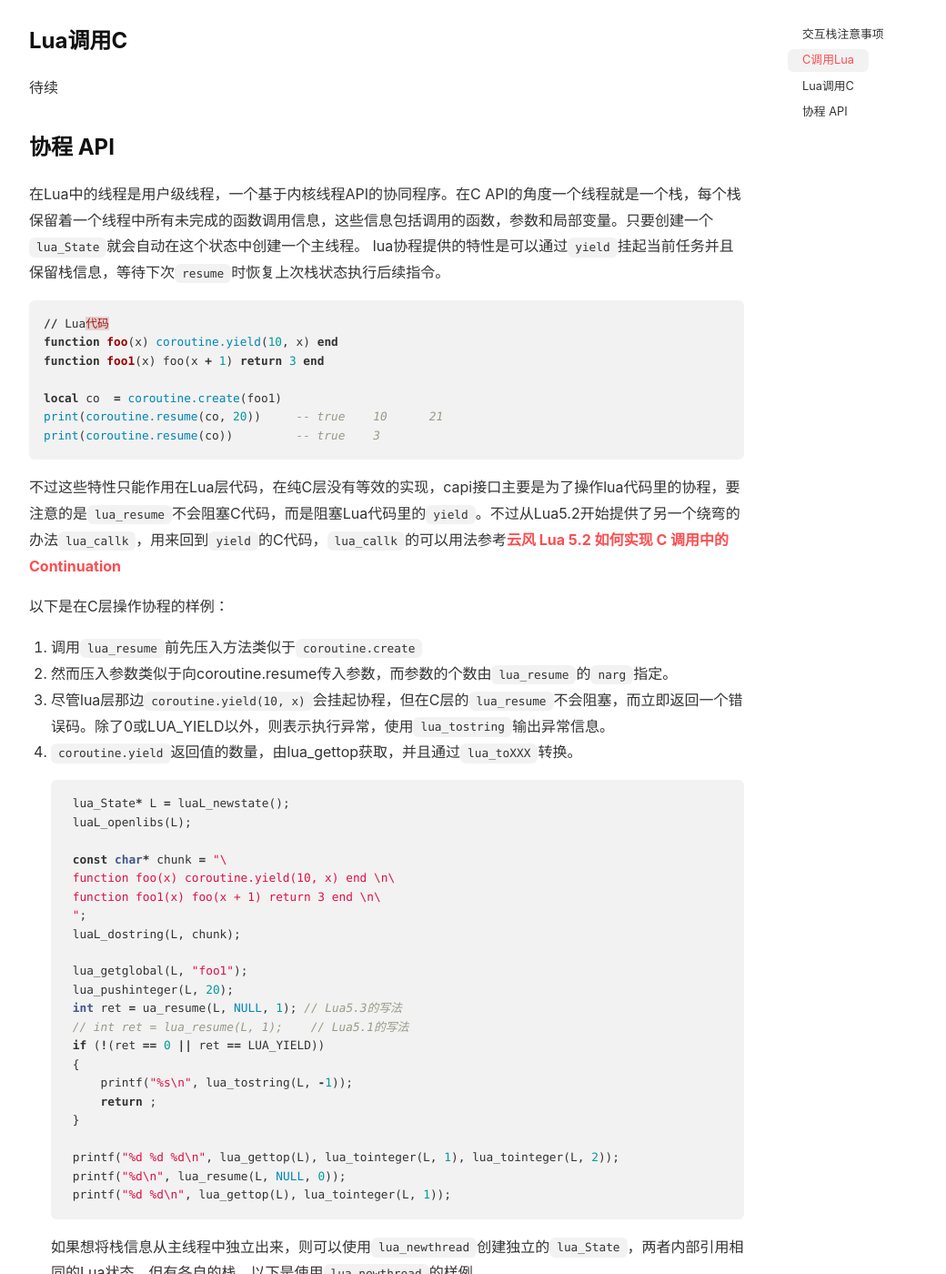
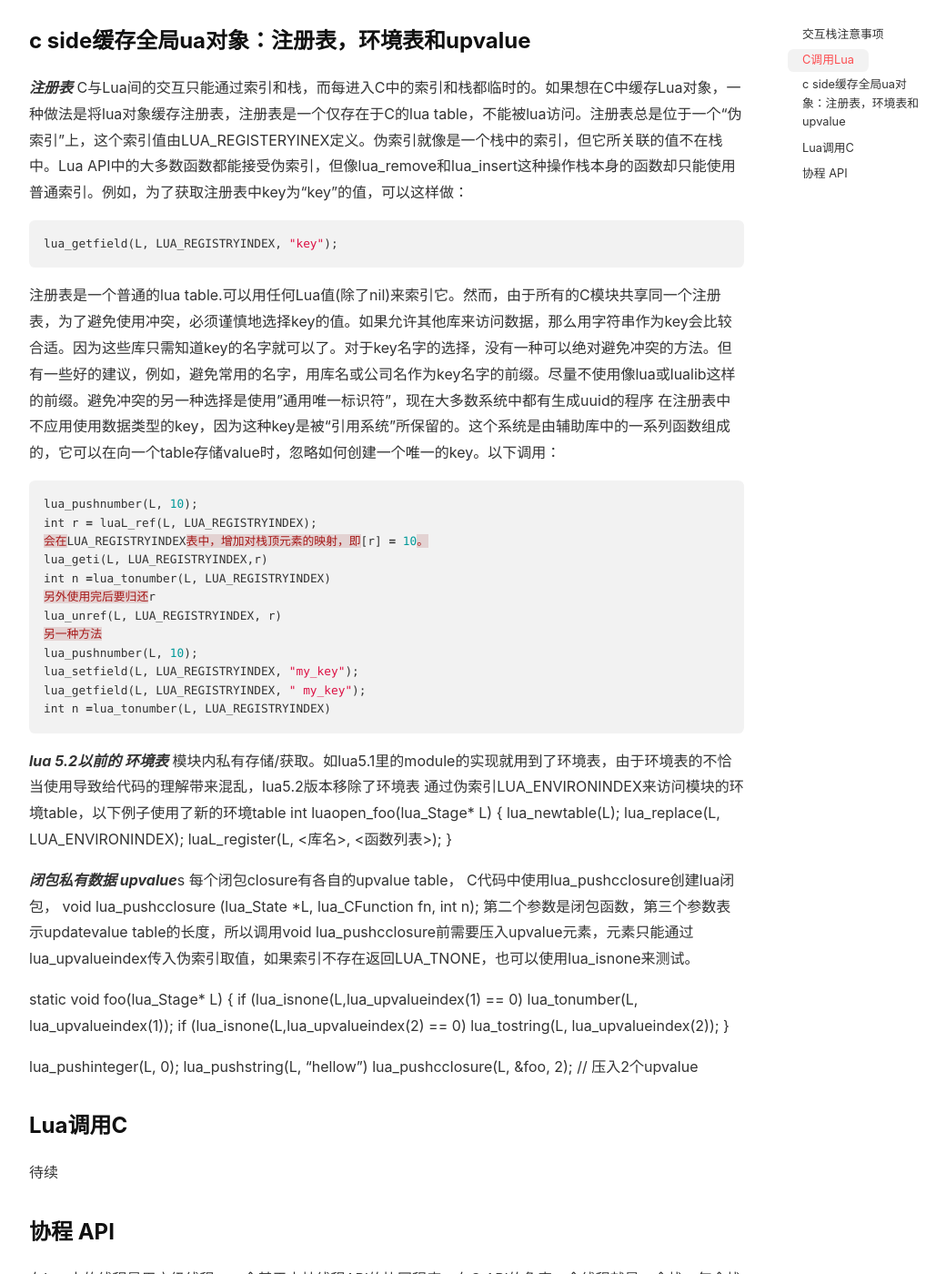
Before and after one commit to lizijie/lizijie.github.io, a Jekyll site: the page built from _posts/2021-10-05-lua与c交互笔记.md, in a window 1280 px wide and 1400 px high, scrolled down 4079 px. Shown: the whole window at 91% size, without its empty margins (105-1145 px from the left). Built offline with Jekyll 4.4.1, drawn with Linux system fonts in a browser that asks for light colours; nearby versions of some CDN libraries; comment, search, counter and statistics services are not loaded.

Commit message:
update  2021-10-05-lua与c交互笔记

````diff
--- a/_posts/2021-10-05-lua与c交互笔记.md
+++ b/_posts/2021-10-05-lua与c交互笔记.md
@@ -147,6 +147,57 @@ void luaL_addValue(luaL_Buffer*B);
 如果栈顶的值不是字符串或数字的话，调用这个函数就会是一个错误。
 
 
+### c side缓存全局ua对象：注册表，环境表和upvalue
+
+***注册表***
+C与Lua间的交互只能通过索引和栈，而每进入C中的索引和栈都临时的。如果想在C中缓存Lua对象，一种做法是将lua对象缓存注册表，注册表是一个仅存在于C的lua table，不能被lua访问。注册表总是位于一个“伪索引”上，这个索引值由LUA_REGISTERYINEX定义。伪索引就像是一个栈中的索引，但它所关联的值不在栈中。Lua API中的大多数函数都能接受伪索引，但像lua_remove和lua_insert这种操作栈本身的函数却只能使用普通索引。例如，为了获取注册表中key为“key"的值，可以这样做：
+```lua
+lua_getfield(L, LUA_REGISTRYINDEX, "key");
+```
+注册表是一个普通的lua table.可以用任何Lua值(除了nil)来索引它。然而，由于所有的C模块共享同一个注册表，为了避免使用冲突，必须谨慎地选择key的值。如果允许其他库来访问数据，那么用字符串作为key会比较合适。因为这些库只需知道key的名字就可以了。对于key名字的选择，没有一种可以绝对避免冲突的方法。但有一些好的建议，例如，避免常用的名字，用库名或公司名作为key名字的前缀。尽量不使用像lua或lualib这样的前缀。避免冲突的另一种选择是使用”通用唯一标识符”，现在大多数系统中都有生成uuid的程序
+在注册表中不应用使用数据类型的key，因为这种key是被“引用系统”所保留的。这个系统是由辅助库中的一系列函数组成的，它可以在向一个table存储value时，忽略如何创建一个唯一的key。以下调用：
+```lua
+lua_pushnumber(L, 10);
+int r = luaL_ref(L, LUA_REGISTRYINDEX);
+会在LUA_REGISTRYINDEX表中，增加对栈顶元素的映射，即[r] = 10。
+lua_geti(L, LUA_REGISTRYINDEX,r)
+int n =lua_tonumber(L, LUA_REGISTRYINDEX)
+另外使用完后要归还r
+lua_unref(L, LUA_REGISTRYINDEX, r)
+另一种方法
+lua_pushnumber(L, 10);
+lua_setfield(L, LUA_REGISTRYINDEX, "my_key");
+lua_getfield(L, LUA_REGISTRYINDEX, " my_key");
+int n =lua_tonumber(L, LUA_REGISTRYINDEX)
+```
+
+***lua 5.2以前的 环境表***
+模块内私有存储/获取。如lua5.1里的module的实现就用到了环境表，由于环境表的不恰当使用导致给代码的理解带来混乱，lua5.2版本移除了环境表
+通过伪索引LUA_ENVIRONINDEX来访问模块的环境table，以下例子使用了新的环境table
+int luaopen_foo(lua_Stage* L)
+{
+    lua_newtable(L);
+    lua_replace(L, LUA_ENVIRONINDEX);
+    luaL_register(L, <库名>, <函数列表>);
+}
+
+***闭包私有数据 upvalue***s
+每个闭包closure有各自的upvalue table， C代码中使用lua_pushcclosure创建lua闭包，
+void lua_pushcclosure (lua_State *L, lua_CFunction fn, int n);
+第二个参数是闭包函数，第三个参数表示updatevalue table的长度，所以调用void lua_pushcclosure前需要压入upvalue元素，元素只能通过lua_upvalueindex传入伪索引取值，如果索引不存在返回LUA_TNONE，也可以使用lua_isnone来测试。
+
+static void foo(lua_Stage* L)
+{
+    if (lua_isnone(L,lua_upvalueindex(1) == 0)
+       lua_tonumber(L, lua_upvalueindex(1));
+   if (lua_isnone(L,lua_upvalueindex(2) == 0)
+       lua_tostring(L, lua_upvalueindex(2));
+}
+
+lua_pushinteger(L, 0);
+lua_pushstring(L, "hellow")
+lua_pushcclosure(L, &foo, 2);   // 压入2个upvalue
+
 ### Lua调用C
 
 待续
@@ -183,7 +234,7 @@ print(coroutine.resume(co))         -- true    3
 
     lua_getglobal(L, "foo1");
     lua_pushinteger(L, 20);
-    int ret = ua_resume(L, NULL, 1); // Lua5.3的写法
+    int ret = lua_resume(L, NULL, 1); // Lua5.3的写法
     // int ret = lua_resume(L, 1);    // Lua5.1的写法
     if (!(ret == 0 || ret == LUA_YIELD))
     {
````
